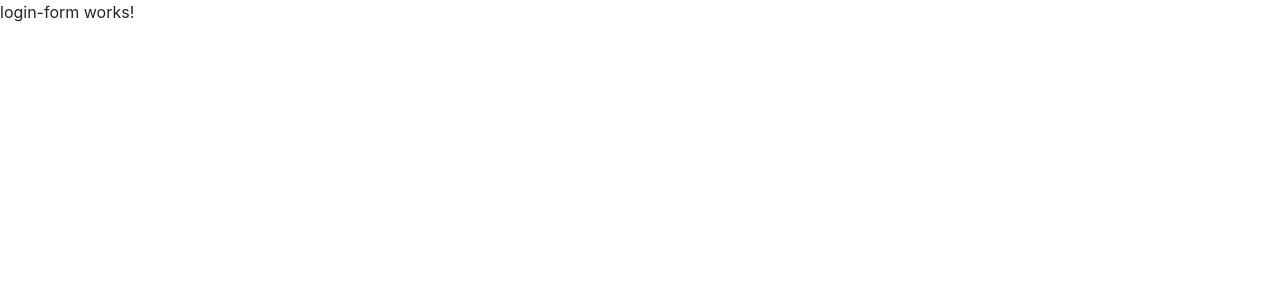
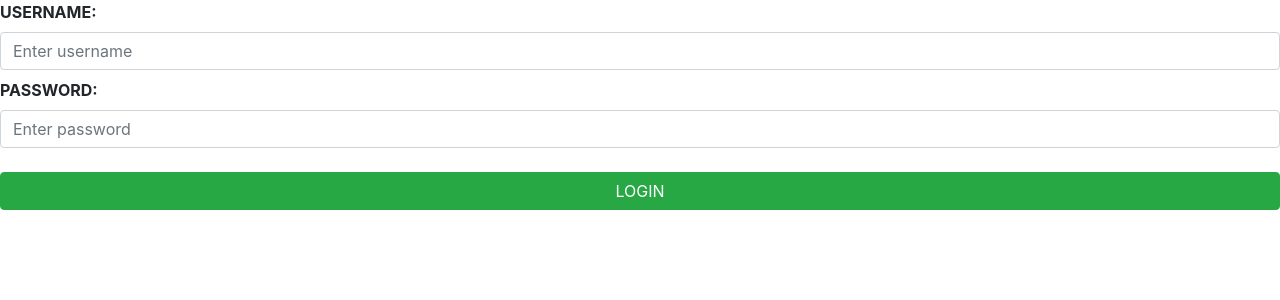
Before and after one commit to narendra1695/angular-api-project, an Angular app: page / in a window 1280 px wide. Shown: the top 300 px of the page. Built offline with nearby package versions, Linux system fonts and the light colour scheme.

Commit message:
Login form and submit basic functionality
Added login form with username and password input field.
Added event binding with login button to fetch username and password.

```diff
--- a/src/app/app.module.ts
+++ b/src/app/app.module.ts
@@ -6,6 +6,7 @@ import { AppComponent } from './app.component';
 import { LoginFormComponent } from './login-form/login-form.component';
 import { PageNotFoundComponent } from './page-not-found/page-not-found.component';
 
+import { FormsModule } from '@angular/forms';
 @NgModule({
   declarations: [
     AppComponent,
@@ -14,7 +15,8 @@ import { PageNotFoundComponent } from './page-not-found/page-not-found.component
   ],
   imports: [
     BrowserModule,
-    AppRoutingModule
+    AppRoutingModule,
+    FormsModule
   ],
   providers: [],
   bootstrap: [AppComponent]
--- a/src/app/login-form/login-form.component.html
+++ b/src/app/login-form/login-form.component.html
@@ -1 +1,17 @@
-<p>login-form works!</p>
+<form #login="ngForm" (ngSubmit)="loginFuntion(login.value)" novalidate>
+
+    <label for="username" class="font-weight-bold col-12 col-sm-12 text-uppercase p-0">username: </label>
+    <input class="form-control col-12 col-sm-12" required #name="ngModel" [class.is-invalid]="name.invalid && name.touched" type="text" name="name" placeholder="Enter username" aria-label="Enter username" ngModel />
+
+    <label for="password" class="font-weight-bold col-12 col-sm-12 text-uppercase p-0 pt-2">password: </label>
+    <input class="form-control col-12 col-sm-12" required #password="ngModel" [class.is-invalid]="password.invalid && password.touched" type="password" name="password" placeholder="Enter password" aria-label="Enter password" ngModel />
+
+    <div class="alert alert-danger mt-4 mb-0" *ngIf="errorMsg">
+        {{ errorMsg }}
+    </div>
+
+    <button class="btn btn-success text-uppercase col-12 col-sm-12 mt-4 mt-sm-4" type="submit" value="submit">
+            login
+    </button>
+
+</form>
--- a/src/app/login-form/login-form.component.ts
+++ b/src/app/login-form/login-form.component.ts
@@ -12,4 +12,8 @@ export class LoginFormComponent implements OnInit {
   ngOnInit() {
   }
 
+  loginFuntion(formData: any) {
+    console.log(formData);
+  }
+
 }
```
